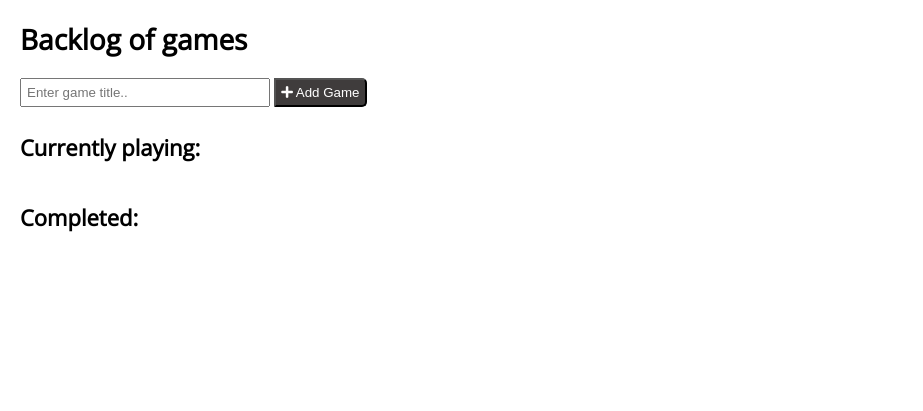
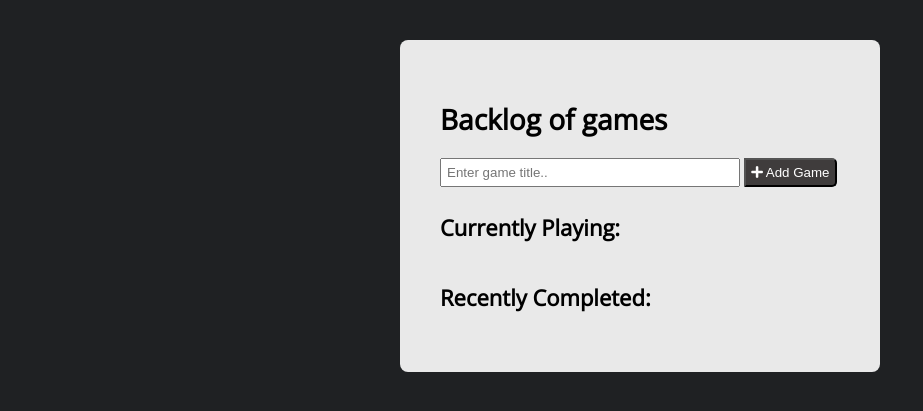
Before and after one commit to OskarsBer/backlog-app, a Node server app: page / in a window 1280 px wide. Shown: the top 411 px of the page, without its empty margins (0-923 px from the left). Run offline with Node 20, Linux system fonts and the light colour scheme; data that the repository does not hold is empty; some libraries are stand-ins or nearby versions.

Commit message:
style upd

```diff
--- a/public/style.css
+++ b/public/style.css
@@ -5,31 +5,44 @@
   }
 
 body {
+    background: rgb(31, 33, 35);
     font-family: 'Open Sans', sans-serif;
 }
 
+.game-container {
+    width: 480px;
+    display: absolute;
+    top: 50%;
+    left: 50%;
+    margin: 40px auto;
+    padding: 40px;
+    background: rgba(255, 255, 255, 0.9);
+    border-radius: 8px;
+}
+
 h1 {
-    padding: 20px 20px 0 20px;
+    padding: 20px 20px 0 0;
     font-size: 28px;
 }
 
 h2 {
-    padding: 20px;
+    padding: 20px 0;
     font-size: 22px;
 }
 
 form input {
-    margin: 20px 0 5px 20px;
+    margin: 20px 0 5px 0;
     padding: 5px;
-    width: 250px;
+    width: 300px;
 }
 
 .edit-input {
     padding-top: 3px;
-    margin: 0px 0 5px 20px;
+    margin: 0px 0 5px 0;
     font-size: 20px;
     font-style: italic;
     color: rgb(75, 75, 75);
+    width: 330px;
 }
 
 .confirm {
@@ -44,10 +57,12 @@ button {
 }
 
 .game-list-item-title {
-    margin-left: 20px;
+    background: rgb(255, 255, 255, 0.3);
+    padding: 15px;
     margin-bottom: 2px;
     font-size: 19px;
     font-weight: bold;
+    border-radius: 7px;
 }
 
 .compleation-status {
@@ -57,12 +72,13 @@ button {
 }
 
 .game-list li {
+    list-style: none;
     padding: 10px 0;
 }
 
 .status-container {
     display: flex;
-    margin-left: 20px;
+    margin-left: 15px;
 }
 
 .edit {
@@ -75,16 +91,16 @@ button {
 .remove {
     margin-right: 10px;
     font-size: 17px;
-    color: rgb(230, 229, 229);
+    color: rgb(205, 205, 205);
 }
 .remove span:hover {
     color: rgb(238, 14, 14);
 }
 
 .cancel {
-    padding-top: 3px;
-    margin-left: 10px;
+    margin-left: 3px;
     text-decoration: none;
+    font-size: 13px;
     font-weight: bold;
     color: rgb(225, 17, 17);
 }
--- a/views/index.ejs
+++ b/views/index.ejs
@@ -26,7 +26,7 @@
         </section>
 
         <section>
-        <h2>Currently playing:</h2>
+        <h2>Currently Playing:</h2>
         <ul class="game-list">
             <% gameList.forEach(content => {%>
             <li class="game-list-item">
@@ -49,7 +49,7 @@
         </ul>
         </section>
         <section>
-        <h2>Completed:</h2>
+        <h2>Recently Completed:</h2>
         </section>
     </section>
 
```
